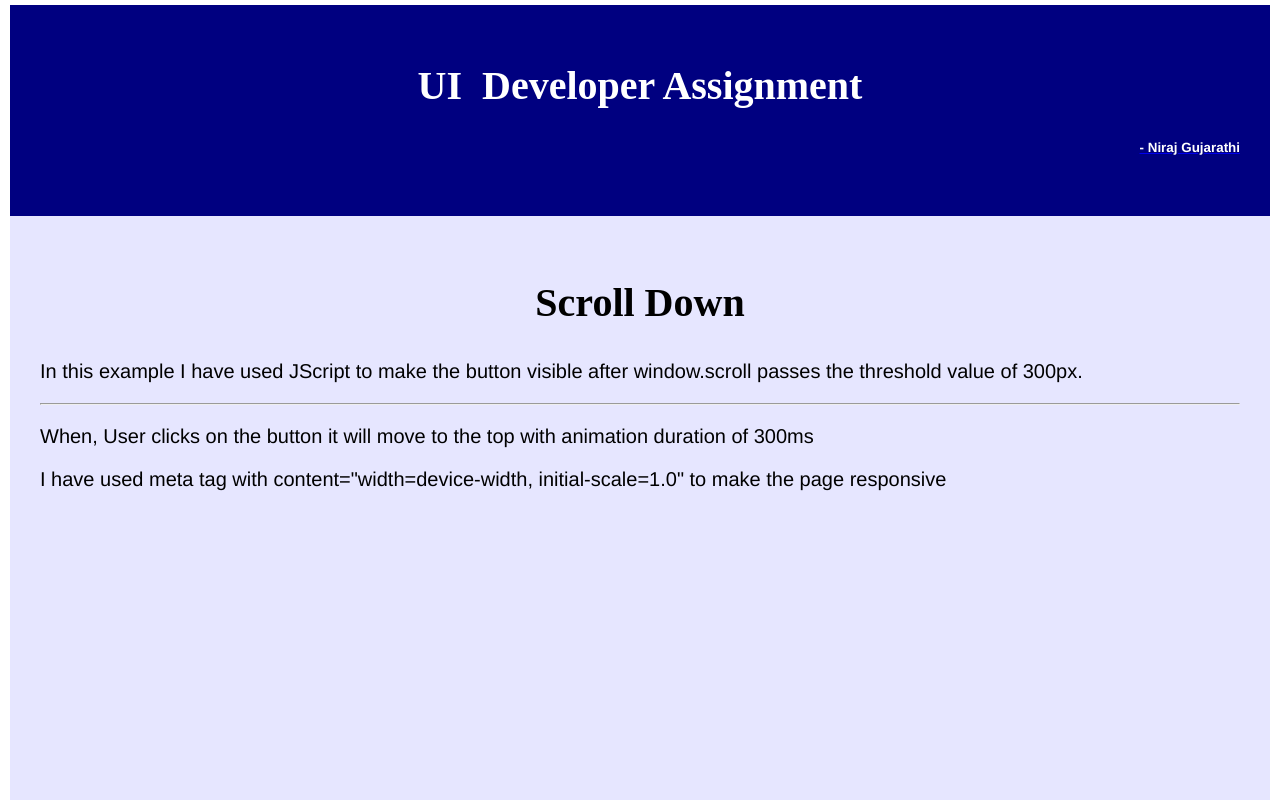
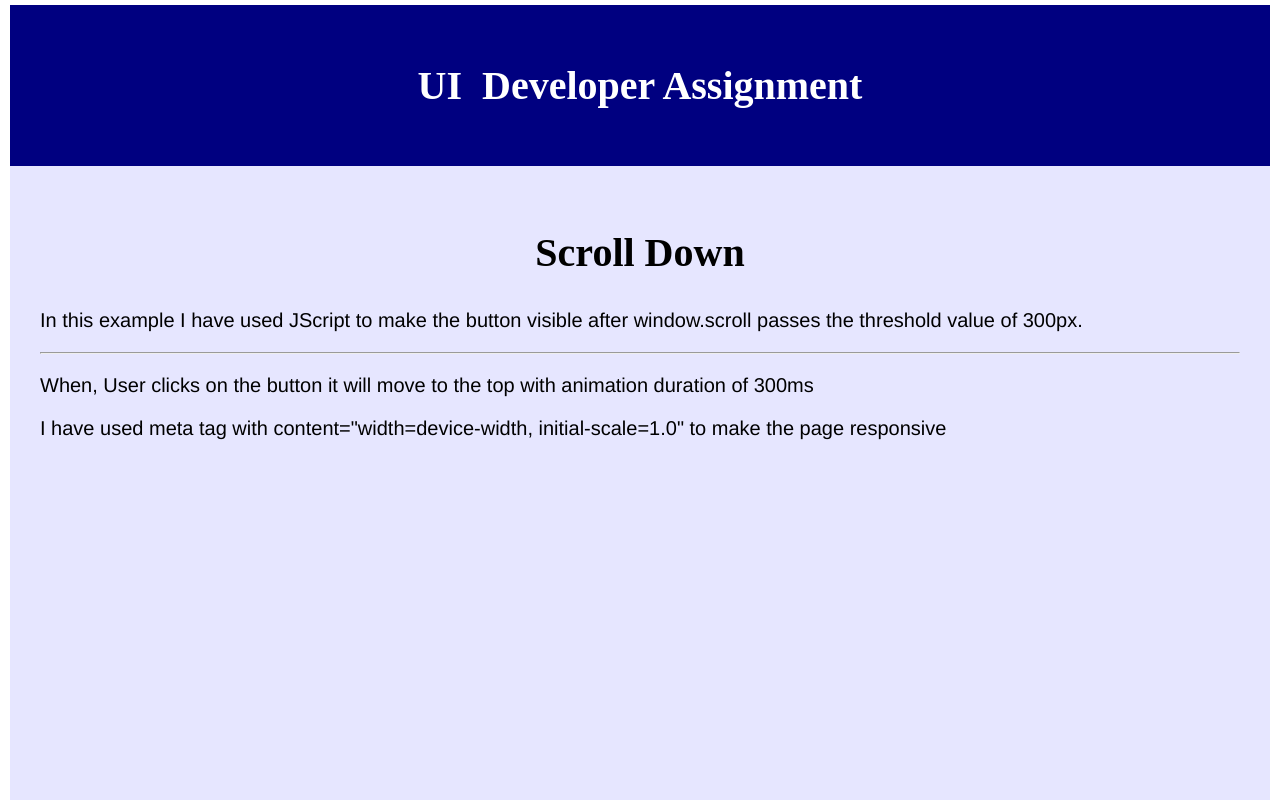
Before and after one commit to NirajGujarathi/Back-To-Top-Button, a plain HTML site: page index.html in a window 1280 px wide. Shown: the top 800 px of the page. Drawn offline with nearby package versions, Linux system fonts and the light colour scheme; a web font is replaced by a local one.

Commit message:
Update index.html

```diff
--- a/index.html
+++ b/index.html
@@ -23,7 +23,7 @@
 
     <div class="top_header">
         <h1>UI &nbsp;Developer Assignment</h1>
-        <a href="mailto:niraj.gujarathi1997@gmail.com"><h6 id="mailto">- Niraj Gujarathi</h6></a>
+
     </div>
     <center>
 
```
